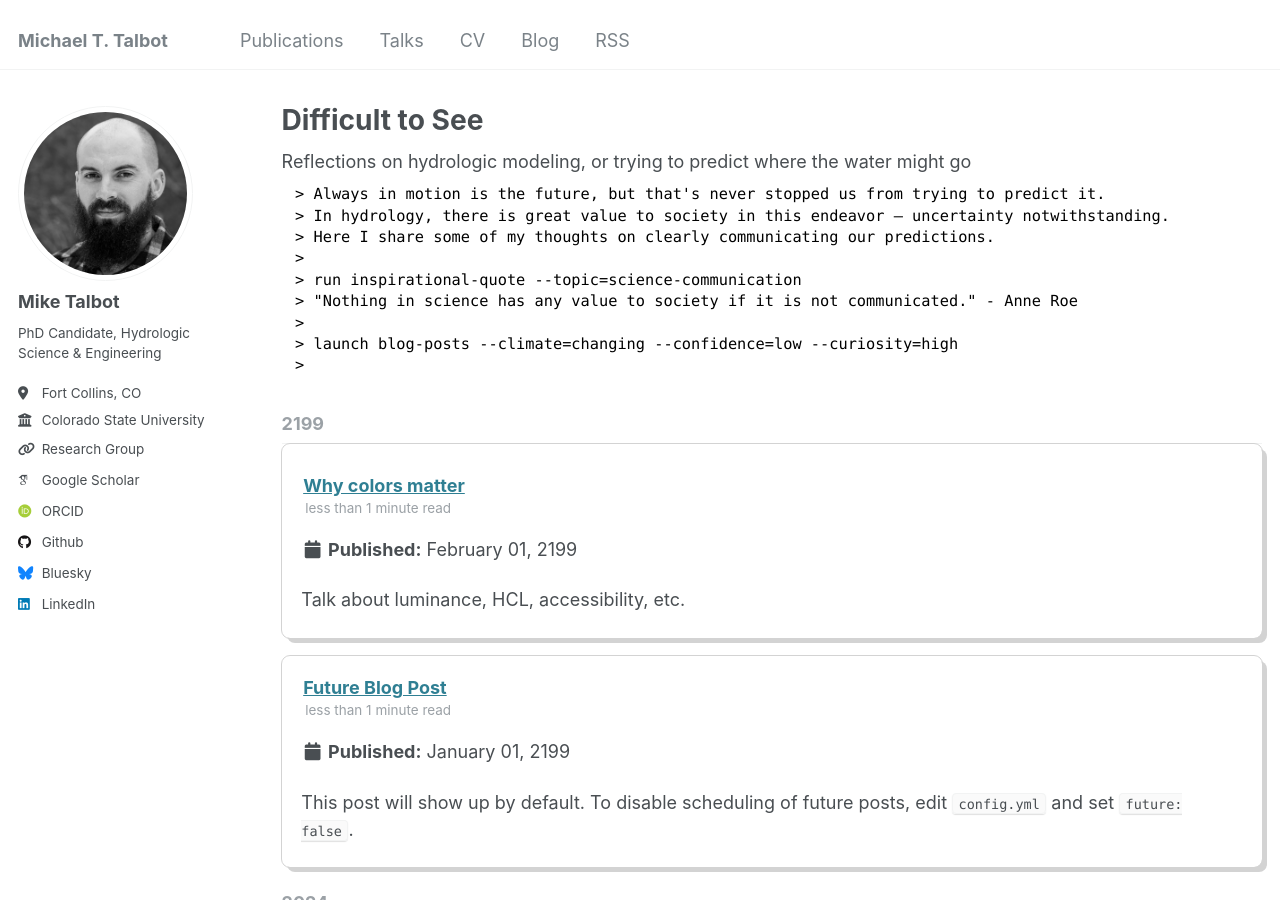
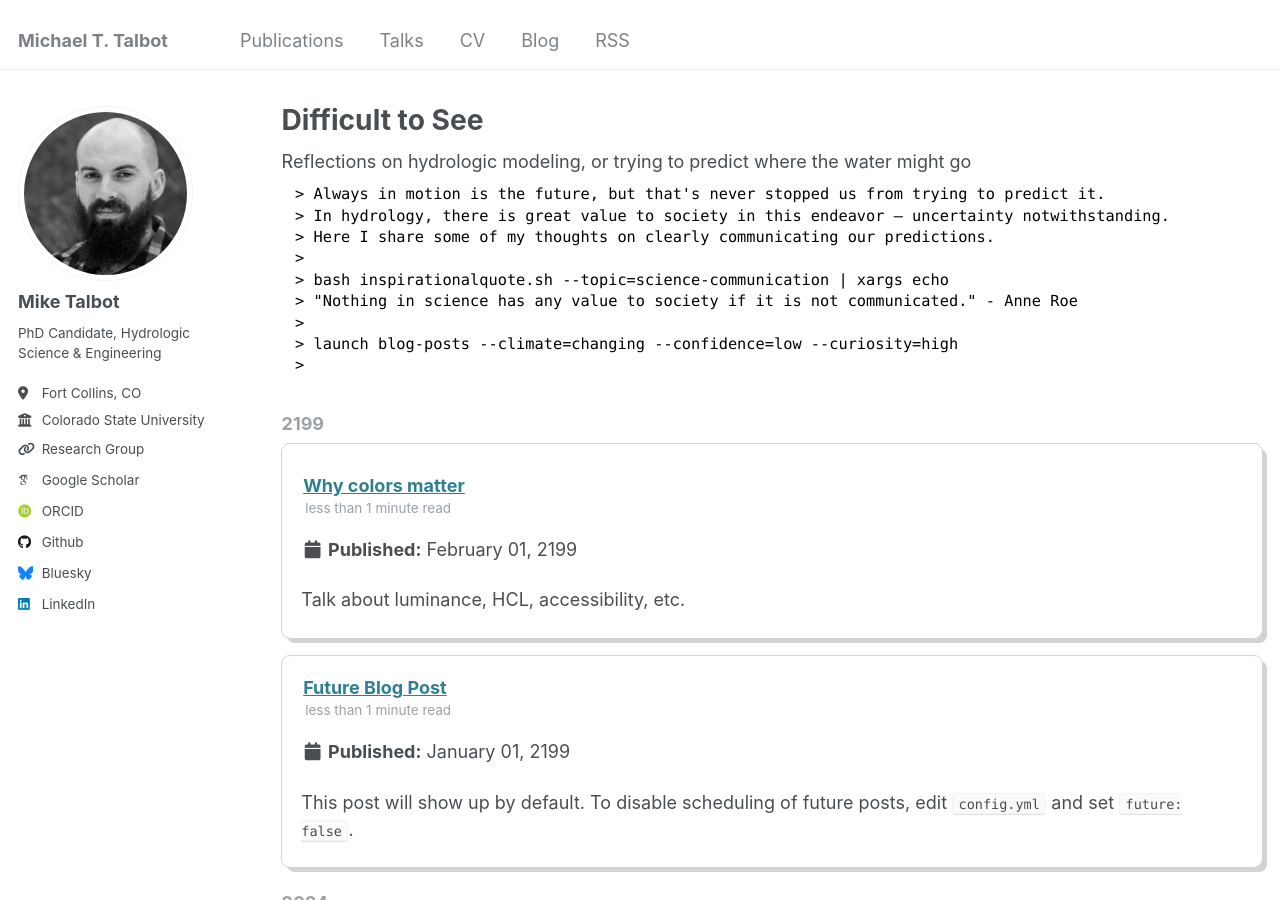
Before and after one commit to realmiketalbot/realmiketalbot.github.io, a Jekyll site: the page built from _pages/year-archive.html, in a window 1280 px wide and 900 px high. Built offline with Jekyll 4.4.1, drawn with Linux system fonts in a browser that asks for light colours; some web fonts are replaced; comment, search, counter and statistics services are not loaded.

Commit message:
Minor revisions

```diff
--- a/_pages/year-archive.html
+++ b/_pages/year-archive.html
@@ -9,7 +9,7 @@
 
 {% include base_path %}
 Reflections on hydrologic modeling, or trying to predict where the water might go
-<div class="console-style">> Always in motion is the future, but that's never stopped us from trying to predict it. <br>> In hydrology, there is great value to society in this endeavor — uncertainty notwithstanding. <br>> Here I share some of my thoughts on clearly communicating our predictions. <br>> <br>> run inspirational-quote --topic=science-communication <br>> "Nothing in science has any value to society if it is not communicated." - Anne Roe <br>> <br>> launch blog-posts --climate=changing --confidence=low --curiosity=high <br>> <span class="blinking-cursor"></span></div>
+<div class="console-style">> Always in motion is the future, but that's never stopped us from trying to predict it. <br>> In hydrology, there is great value to society in this endeavor — uncertainty notwithstanding. <br>> Here I share some of my thoughts on clearly communicating our predictions. <br>> <br>> bash inspirationalquote.sh --topic=science-communication | xargs echo <br>> "Nothing in science has any value to society if it is not communicated." - Anne Roe <br>> <br>> launch blog-posts --climate=changing --confidence=low --curiosity=high <br>> <span class="blinking-cursor"></span></div>
 
 {% capture written_year %}'None'{% endcapture %}
 {% for post in site.posts %}
```
